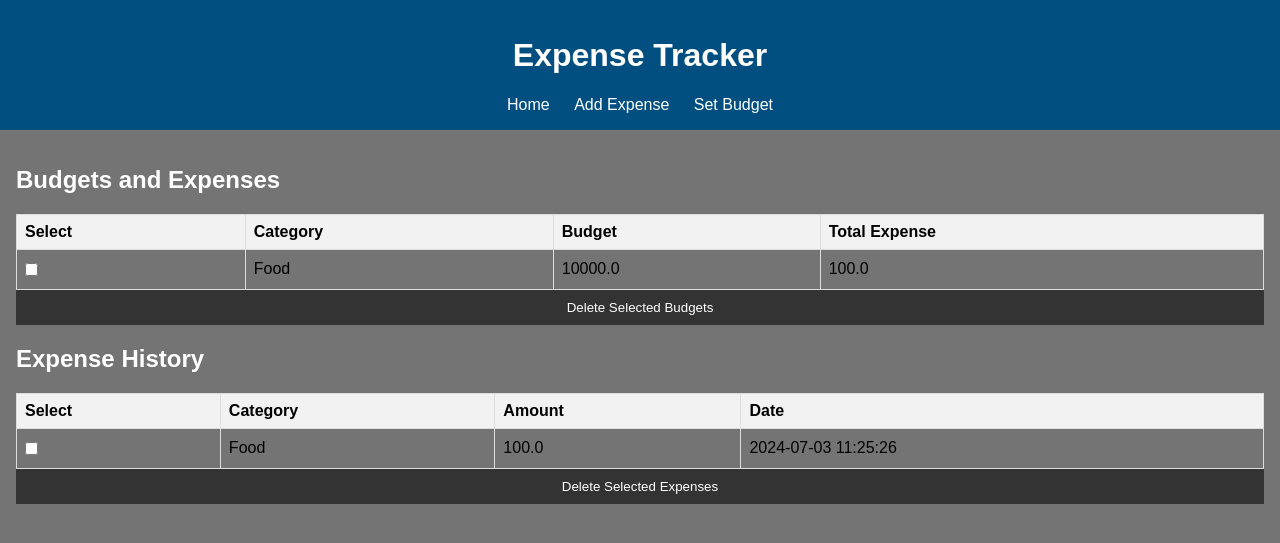
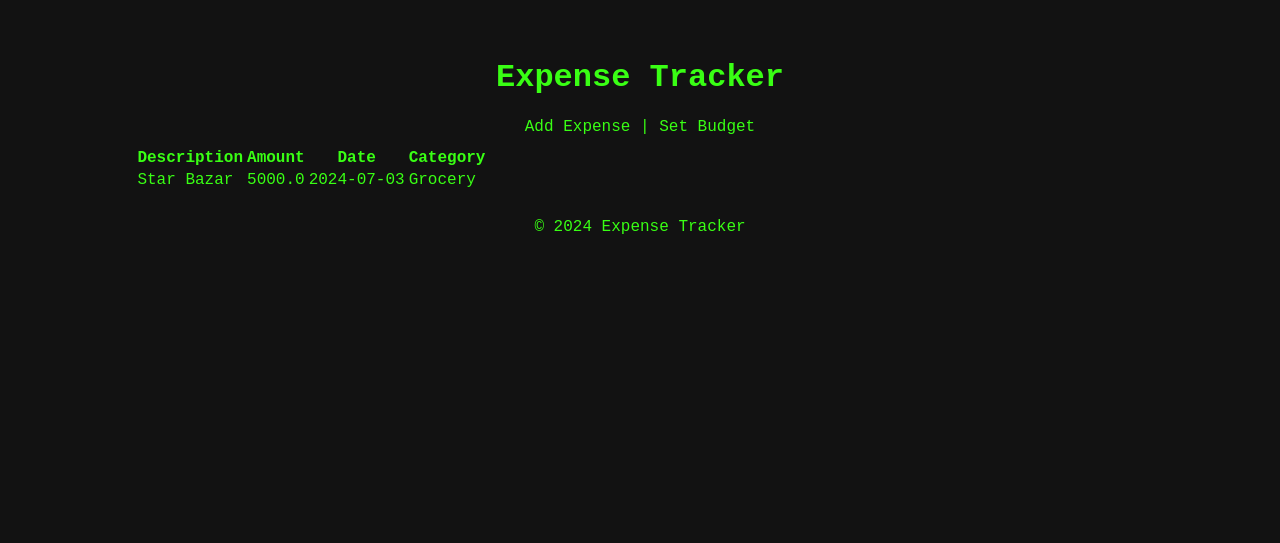
Before and after one commit to KSTarun/ExpenseTracker, a Flask app: page / in a window 1280 px wide. Shown: the top 543 px of the page. Run offline with Flask 3, Linux system fonts and the light colour scheme; data comes from the database, SQL or seed files in the repository.

Commit message:
New Look

```diff
--- a/app.py
+++ b/app.py
@@ -1,101 +1,53 @@
-from flask import Flask, request, render_template, redirect, url_for
-import sqlite3
-from datetime import datetime
+from flask import Flask, render_template, request, redirect, url_for
+from base import get_db, init_db
+import os
 
 app = Flask(__name__)
 
-def get_db_connection():
-    conn = sqlite3.connect('expenses.db')
-    conn.row_factory = sqlite3.Row
-    return conn
+DATABASE = 'expenses.db'
 
 @app.route('/')
 def index():
-    conn = get_db_connection()
-    categories = conn.execute('SELECT * FROM categories').fetchall()
-    expenses = conn.execute('SELECT e.id, e.amount, e.date, c.name as category FROM expenses e LEFT JOIN categories c ON e.category_id = c.id').fetchall()
-    budgets = conn.execute('SELECT b.id, b.amount, c.name as category FROM budgets b LEFT JOIN categories c ON b.category_id = c.id').fetchall()
+    db = get_db(DATABASE)
+    cur = db.execute('SELECT id, description, amount, date, category FROM expenses ORDER BY date DESC')
+    expenses = cur.fetchall()
+    return render_template('index.html', expenses=expenses)
 
-    # Calculate total expenses per category
-    total_expenses = conn.execute('''
-        SELECT c.name as category, SUM(e.amount) as total_expense
-        FROM expenses e
-        JOIN categories c ON e.category_id = c.id
-        GROUP BY c.name
-    ''').fetchall()
-
-    # Convert budgets and total_expenses to lists of dictionaries for mutability
-    budgets = [dict(budget) for budget in budgets]
-    total_expenses = [dict(expense) for expense in total_expenses]
-
-    # Merge budget and total expenses
-    expense_dict = {expense['category']: expense['total_expense'] for expense in total_expenses}
-    for budget in budgets:
-        budget['total_expense'] = expense_dict.get(budget['category'], 0)
-
-    conn.close()
-    return render_template('index.html', categories=categories, expenses=expenses, budgets=budgets)
-
-@app.route('/add_expense', methods=('GET', 'POST'))
+@app.route('/add', methods=['GET', 'POST'])
 def add_expense():
     if request.method == 'POST':
-        amount = request.form['amount']
-        category_id = request.form['category']
-        date = datetime.now().strftime('%Y-%m-%d %H:%M:%S')
-        conn = get_db_connection()
-        conn.execute('INSERT INTO expenses (amount, category_id, date) VALUES (?, ?, ?)', (amount, category_id, date))
-        conn.commit()
-        conn.close()
+        description = request.form['description']
+        amount = float(request.form['amount'])
+        date = request.form['date']
+        category = request.form['category']
+
+        db = get_db(DATABASE)
+        db.execute('INSERT INTO expenses (description, amount, date, category) VALUES (?, ?, ?, ?)',
+                   [description, amount, date, category])
+        db.commit()
         return redirect(url_for('index'))
-    conn = get_db_connection()
-    categories = conn.execute('SELECT * FROM categories').fetchall()
-    conn.close()
+
+    db = get_db(DATABASE)
+    cur = db.execute('SELECT name FROM categories')
+    categories = cur.fetchall()
     return render_template('add_expense.html', categories=categories)
 
-@app.route('/set_budget', methods=('GET', 'POST'))
+@app.route('/set_budget', methods=['GET', 'POST'])
 def set_budget():
     if request.method == 'POST':
-        category_id = request.form['category']
-        amount = request.form['amount']
-        conn = get_db_connection()
+        budget = float(request.form['budget'])
+        category = request.form['category']
 
-        # Check if budget for this category already exists
-        existing_budget = conn.execute('SELECT * FROM budgets WHERE category_id = ?', (category_id,)).fetchone()
+        db = get_db(DATABASE)
+        db.execute('INSERT OR REPLACE INTO budget (id, amount, category) VALUES (?, ?, ?)', [1, budget, category])
+        db.commit()
+        return redirect(url_for('index'))
 
-        if existing_budget:
-            # Update the existing budget
-            conn.execute('UPDATE budgets SET amount = ? WHERE category_id = ?', (amount, category_id))
-        else:
-            # Insert a new budget
-            conn.execute('INSERT INTO budgets (category_id, amount) VALUES (?, ?)', (category_id, amount))
-
-        conn.commit()
-        conn.close()
-        return redirect(url_for('index'))
-    conn = get_db_connection()
-    categories = conn.execute('SELECT * FROM categories').fetchall()
-    conn.close()
+    db = get_db(DATABASE)
+    cur = db.execute('SELECT name FROM categories')
+    categories = cur.fetchall()
     return render_template('set_budget.html', categories=categories)
 
-@app.route('/delete_budgets', methods=['POST'])
-def delete_budgets():
-    budget_ids = request.form.getlist('budget_ids')
-    if budget_ids:
-        conn = get_db_connection()
-        conn.executemany('DELETE FROM budgets WHERE id = ?', [(budget_id,) for budget_id in budget_ids])
-        conn.commit()
-        conn.close()
-    return redirect(url_for('index'))
-
-@app.route('/delete_expenses', methods=['POST'])
-def delete_expenses():
-    expense_ids = request.form.getlist('expense_ids')
-    if expense_ids:
-        conn = get_db_connection()
-        conn.executemany('DELETE FROM expenses WHERE id = ?', [(expense_id,) for expense_id in expense_ids])
-        conn.commit()
-        conn.close()
-    return redirect(url_for('index'))
-
 if __name__ == '__main__':
+    init_db(DATABASE)
     app.run(debug=True)
--- a/base.py
+++ b/base.py
@@ -1,43 +1,44 @@
 import sqlite3
 from loguru import logger
 
-logger.info('Import complete')
+logger.info('Import done')
 
-def init_db():
-    conn = sqlite3.connect('expenses.db')
-    c = conn.cursor()
-    c.execute('''
+def get_db(db_name):
+    conn = sqlite3.connect(db_name)
+    conn.row_factory = sqlite3.Row
+    return conn
+
+def init_db(db_name):
+    conn = get_db(db_name)
+    cur = conn.cursor()
+
+    cur.execute('''
+        CREATE TABLE IF NOT EXISTS expenses (
+            id INTEGER PRIMARY KEY,
+            description TEXT,
+            amount REAL,
+            date TEXT,
+            category TEXT
+        )
+    ''')
+    cur.execute('''
+        CREATE TABLE IF NOT EXISTS budget (
+            id INTEGER PRIMARY KEY,
+            amount REAL,
+            category TEXT
+        )
+    ''')
+    cur.execute('''
         CREATE TABLE IF NOT EXISTS categories (
             id INTEGER PRIMARY KEY,
-            name TEXT NOT NULL
-        )
-    ''')
-    c.execute('''
-        CREATE TABLE IF NOT EXISTS expenses (
-            id INTEGER PRIMARY KEY,
-            amount REAL NOT NULL,
-            category_id INTEGER,
-            date TEXT NOT NULL,
-            FOREIGN KEY (category_id) REFERENCES categories (id)
-        )
-    ''')
-    c.execute('''
-        CREATE TABLE IF NOT EXISTS budgets (
-            id INTEGER PRIMARY KEY,
-            category_id INTEGER,
-            amount REAL NOT NULL,
-            FOREIGN KEY (category_id) REFERENCES categories (id)
+            name TEXT
         )
     ''')
 
-    # Insert predefined categories if they don't exist
+    # Predefined categories
     categories = ['Grocery', 'Fun', 'Shopping', 'Travel', 'Salary', 'Bills', 'Food']
-    for category in categories:
-        c.execute('INSERT OR IGNORE INTO categories (name) VALUES (?)', (category,))
+    cur.executemany('INSERT OR IGNORE INTO categories (name) VALUES (?)', [(category,) for category in categories])
 
     conn.commit()
-    logger.info('DB Setup')
+    logger.info('DB Created')
     conn.close()
-
-if __name__ == '__main__':
-    init_db()
--- a/static/style.css
+++ b/static/style.css
@@ -1,58 +1,38 @@
 body {
-    font-family: Arial, sans-serif;
-    margin: 0;
-    padding: 0;
-    background-color: hsla(0, 0%, 5%, 0.573);
+    background-color: #121212; /* Matte black */
+    color: #39FF14; /* Neon green */
+    font-family: 'Courier New', Courier, monospace; /* Techy font */
 }
-header {
-    background-color: hwb(203 0% 50%);
-    color: #fff;
-    padding: 1rem;
-    text-align: center;
-}
-header nav a {
-    color: #fff;
-    margin: 0 10px;
+
+a {
+    color: #39FF14; /* Neon green */
     text-decoration: none;
 }
-main {
-    padding: 1rem;
+
+a:hover {
+    text-decoration: underline;
 }
-h1, h2 {
-    color: hsl(0, 0%, 100%);
+
+.container {
+    width: 80%;
+    margin: 0 auto;
+    padding: 20px;
 }
-table {
-    width: 100%;
-    border-collapse: collapse;
+
+header, footer {
+    text-align: center;
+    padding: 10px 0;
 }
-table, th, td {
-    border: 1px solid #ddd;
+
+button {
+    background-color: #39FF14;
+    color: #121212;
+    border: none;
+    padding: 10px 20px;
+    cursor: pointer;
+    font-family: 'Courier New', Courier, monospace;
 }
-th, td {
-    padding: 8px;
-    text-align: left;
+
+button:hover {
+    background-color: #2ecc71; /* Slightly lighter neon green */
 }
-th {
-    background-color: #f2f2f2;
-}
-form {
-    display: flex;
-    flex-direction: column;
-}
-form label {
-    margin: 5px 0;
-}
-form input, form select {
-    padding: 5px;
-    margin: 5px 0;
-}
-form button {
-    padding: 10px;
-    background-color: #333;
-    color: #fff;
-    border: none;
-    cursor: pointer;
-}
-form button:hover {
-    background-color: #555;
-}
--- a/templates/index.html
+++ b/templates/index.html
@@ -5,69 +5,36 @@
     <meta name="viewport" content="width=device-width, initial-scale=1.0">
     <title>Expense Tracker</title>
     <link rel="stylesheet" href="{{ url_for('static', filename='style.css') }}">
-    <style>
-        .over-budget { background-color: rgba(215, 79, 79, 0.986); color: white; }
-        .near-budget { background-color: hsl(43, 79%, 59%); color: black; }
-    </style>
 </head>
 <body>
+    <div class="container">
         <header>
             <h1>Expense Tracker</h1>
-        <nav>
-            <a href="{{ url_for('index') }}">Home</a>
-            <a href="{{ url_for('add_expense') }}">Add Expense</a>
-            <a href="{{ url_for('set_budget') }}">Set Budget</a>
-        </nav>
+            <a href="{{ url_for('add_expense') }}">Add Expense</a> | <a href="{{ url_for('set_budget') }}">Set Budget</a>
         </header>
-    <main>
-        <h2>Budgets and Expenses</h2>
-        <form method="POST" action="{{ url_for('delete_budgets') }}">
         <table>
             <thead>
                 <tr>
-                        <th>Select</th>
-                        <th>Category</th>
-                        <th>Budget</th>
-                        <th>Total Expense</th>
-                    </tr>
-                </thead>
-                <tbody>
-                    {% for budget in budgets %}
-                    <tr class="{% if budget.total_expense > budget.amount %}over-budget{% elif budget.total_expense > budget.amount * 0.95 %}near-budget{% endif %}">
-                        <td><input type="checkbox" name="budget_ids" value="{{ budget.id }}"></td>
-                        <td>{{ budget.category }}</td>
-                        <td>{{ budget.amount }}</td>
-                        <td>{{ budget.total_expense }}</td>
-                    </tr>
-                    {% endfor %}
-                </tbody>
-            </table>
-            <button type="submit">Delete Selected Budgets</button>
-        </form>
-        <h2>Expense History</h2>
-        <form method="POST" action="{{ url_for('delete_expenses') }}">
-            <table>
-                <thead>
-                    <tr>
-                        <th>Select</th>
-                        <th>Category</th>
+                    <th>Description</th>
                     <th>Amount</th>
                     <th>Date</th>
+                    <th>Category</th>
                 </tr>
             </thead>
             <tbody>
                 {% for expense in expenses %}
                 <tr>
-                        <td><input type="checkbox" name="expense_ids" value="{{ expense.id }}"></td>
-                        <td>{{ expense.category }}</td>
+                    <td>{{ expense.description }}</td>
                     <td>{{ expense.amount }}</td>
                     <td>{{ expense.date }}</td>
+                    <td>{{ expense.category }}</td>
                 </tr>
                 {% endfor %}
             </tbody>
         </table>
-            <button type="submit">Delete Selected Expenses</button>
-        </form>
-    </main>
+        <footer>
+            <p>&copy; 2024 Expense Tracker</p>
+        </footer>
+    </div>
 </body>
 </html>
```
Also changed, not shown: templates/add_expense.html (+18 -16 lines), templates/set_budget.html (+14 -16 lines), expenses.db. Lines whose indentation alone changed are shown as unchanged.
